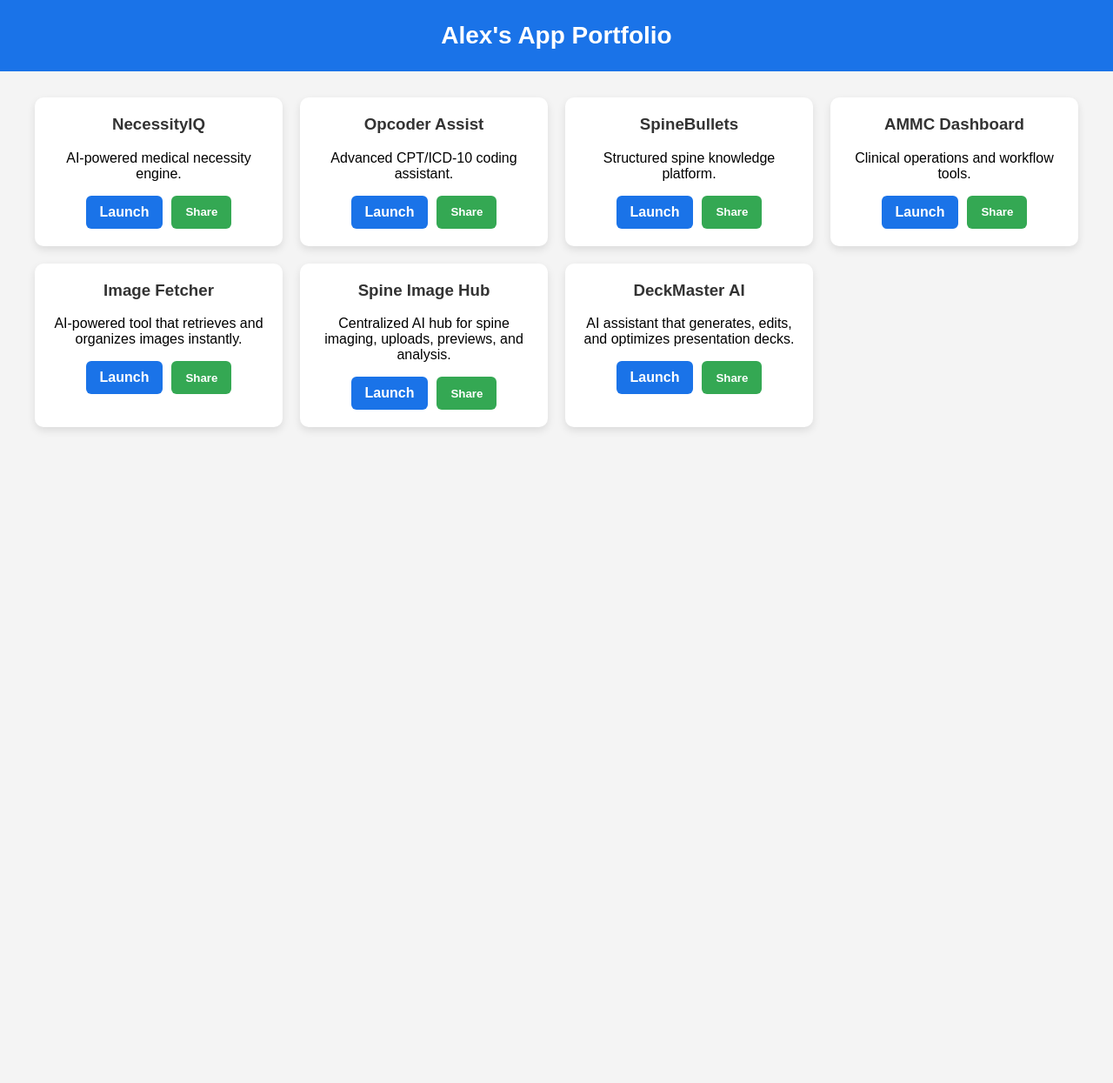
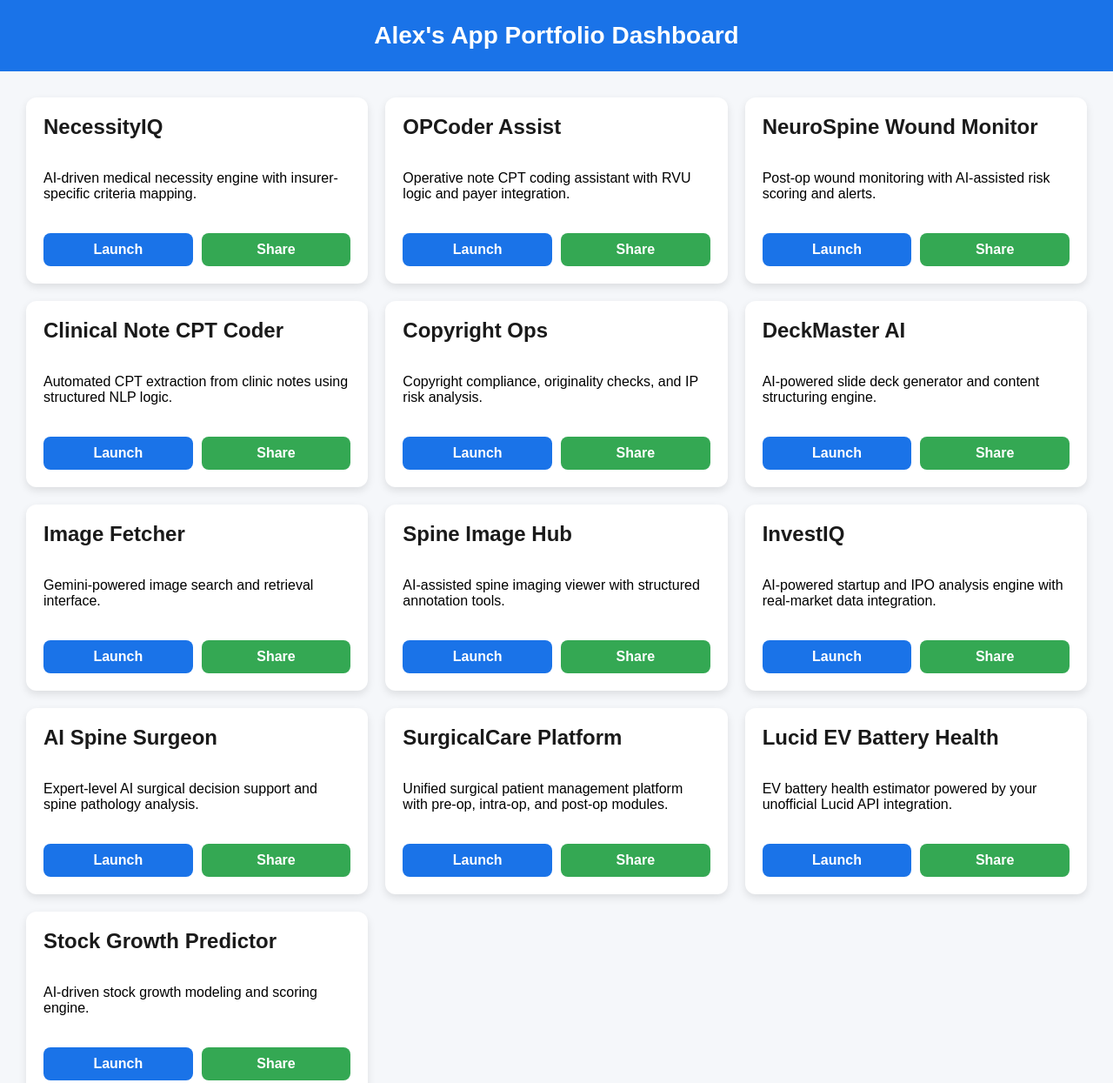
Before and after one commit to alexmohit825/alex-apps-portfolio, a plain HTML site: page index.html in a window 1280 px wide. Shown: the top 1245 px of the page at 87% size. Before the commit the page ends 800 px from the top, so only its background shows below. Drawn offline with Linux system fonts and the light colour scheme.

Commit message:
Refactor index.html with style and content updates
Updated styles for background, card layout, and button design. Enhanced app descriptions and added new app cards.

```diff
--- a/index.html
+++ b/index.html
@@ -8,7 +8,7 @@
   <style>
     body {
       font-family: Arial, sans-serif;
-      background: #f4f4f4;
+      background: #f5f7fa;
       margin: 0;
       padding: 0;
     }
@@ -24,138 +24,193 @@
 
     .container {
       display: grid;
-      grid-template-columns: repeat(auto-fit, minmax(280px, 1fr));
+      grid-template-columns: repeat(auto-fit, minmax(300px, 1fr));
       gap: 20px;
       padding: 30px;
-      max-width: 1200px;
-      margin: auto;
     }
 
     .card {
       background: white;
+      border-radius: 12px;
       padding: 20px;
-      border-radius: 10px;
       box-shadow: 0 4px 10px rgba(0,0,0,0.1);
-      text-align: center;
+      display: flex;
+      flex-direction: column;
+      justify-content: space-between;
     }
 
-    .card h3 {
+    .card h2 {
       margin-top: 0;
-      color: #333;
+      color: #1a1a1a;
     }
 
-    .btn-row {
-      margin-top: 15px;
+    .buttons {
+      margin-top: 20px;
       display: flex;
-      justify-content: center;
       gap: 10px;
     }
 
-    .launch-btn, .share-btn {
-      padding: 10px 16px;
-      border-radius: 6px;
+    .btn {
+      flex: 1;
+      padding: 10px;
+      border-radius: 8px;
+      text-align: center;
       font-weight: bold;
+      cursor: pointer;
       text-decoration: none;
-      cursor: pointer;
-      border: none;
-    }
-
-    .launch-btn {
-      background: #1a73e8;
       color: white;
     }
 
-    .launch-btn:hover {
-      background: #155fc0;
+    .launch {
+      background: #1a73e8;
     }
 
-    .share-btn {
+    .share {
       background: #34a853;
-      color: white;
-    }
-
-    .share-btn:hover {
-      background: #2c8c46;
     }
   </style>
 
   <script>
-    function copyLink(url) {
-      navigator.clipboard.writeText(url).then(() => {
-        alert("Link copied to clipboard!");
-      });
+    function shareApp(url) {
+      navigator.clipboard.writeText(url);
+      alert("Link copied to clipboard:\n" + url);
     }
   </script>
 </head>
 
 <body>
 
-<header>Alex's App Portfolio</header>
+<header>Alex's App Portfolio Dashboard</header>
 
 <div class="container">
 
-  <!-- Existing Apps -->
+  <!-- NecessityIQ -->
   <div class="card">
-    <h3>NecessityIQ</h3>
-    <p>AI-powered medical necessity engine.</p>
-    <div class="btn-row">
-      <a class="launch-btn" href="necessityiq.html" target="_blank">Launch</a>
-      <button class="share-btn" onclick="copyLink('https://alexmohit825.github.io/necessityiq/')">Share</button>
+    <h2>NecessityIQ</h2>
+    <p>AI-driven medical necessity engine with insurer-specific criteria mapping.</p>
+    <div class="buttons">
+      <a class="btn launch" href="https://alexmohit825.github.io/NecessityIQ/" target="_blank">Launch</a>
+      <div class="btn share" onclick="shareApp('https://alexmohit825.github.io/NecessityIQ/')">Share</div>
     </div>
   </div>
 
+  <!-- OPCoder Assist -->
   <div class="card">
-    <h3>Opcoder Assist</h3>
-    <p>Advanced CPT/ICD-10 coding assistant.</p>
-    <div class="btn-row">
-      <a class="launch-btn" href="opcoder-assist.html" target="_blank">Launch</a>
-      <button class="share-btn" onclick="copyLink('https://alexmohit825.github.io/opcoder-assist/')">Share</button>
+    <h2>OPCoder Assist</h2>
+    <p>Operative note CPT coding assistant with RVU logic and payer integration.</p>
+    <div class="buttons">
+      <a class="btn launch" href="https://alexmohit825.github.io/opcoder-assist/" target="_blank">Launch</a>
+      <div class="btn share" onclick="shareApp('https://alexmohit825.github.io/opcoder-assist/')">Share</div>
     </div>
   </div>
 
+  <!-- NeuroSpine Wound Monitor -->
   <div class="card">
-    <h3>SpineBullets</h3>
-    <p>Structured spine knowledge platform.</p>
-    <div class="btn-row">
-      <a class="launch-btn" href="spinebullets.html" target="_blank">Launch</a>
-      <button class="share-btn" onclick="copyLink('https://alexmohit825.github.io/spinebullets/')">Share</button>
+    <h2>NeuroSpine Wound Monitor</h2>
+    <p>Post‑op wound monitoring with AI‑assisted risk scoring and alerts.</p>
+    <div class="buttons">
+      <a class="btn launch" href="https://alexmohit825.github.io/neurospine-wound-monitor/" target="_blank">Launch</a>
+      <div class="btn share" onclick="shareApp('https://alexmohit825.github.io/neurospine-wound-monitor/')">Share</div>
     </div>
   </div>
 
+  <!-- Clinical Note CPT Coder -->
   <div class="card">
-    <h3>AMMC Dashboard</h3>
-    <p>Clinical operations and workflow tools.</p>
-    <div class="btn-row">
-      <a class="launch-btn" href="ammc-dashboard.html" target="_blank">Launch</a>
-      <button class="share-btn" onclick="copyLink('https://alexmohit825.github.io/ammc-dashboard/')">Share</button>
+    <h2>Clinical Note CPT Coder</h2>
+    <p>Automated CPT extraction from clinic notes using structured NLP logic.</p>
+    <div class="buttons">
+      <a class="btn launch" href="https://alexmohit825.github.io/clinical-note-cpt-coder/" target="_blank">Launch</a>
+      <div class="btn share" onclick="shareApp('https://alexmohit825.github.io/clinical-note-cpt-coder/')">Share</div>
     </div>
   </div>
 
-  <!-- NEW GOOGLE AI STUDIO APPS -->
+  <!-- Copyright Ops -->
   <div class="card">
-    <h3>Image Fetcher</h3>
-    <p>AI-powered tool that retrieves and organizes images instantly.</p>
-    <div class="btn-row">
-      <a class="launch-btn" href="https://alexmohit825.github.io/image-fetcher/" target="_blank">Launch</a>
-      <button class="share-btn" onclick="copyLink('https://alexmohit825.github.io/image-fetcher/')">Share</button>
+    <h2>Copyright Ops</h2>
+    <p>Copyright compliance, originality checks, and IP risk analysis.</p>
+    <div class="buttons">
+      <a class="btn launch" href="https://alexmohit825.github.io/copyright-ops/" target="_blank">Launch</a>
+      <div class="btn share" onclick="shareApp('https://alexmohit825.github.io/copyright-ops/')">Share</div>
     </div>
   </div>
 
+  <!-- DeckMaster AI -->
   <div class="card">
-    <h3>Spine Image Hub</h3>
-    <p>Centralized AI hub for spine imaging, uploads, previews, and analysis.</p>
-    <div class="btn-row">
-      <a class="launch-btn" href="https://alexmohit825.github.io/spine-image-hub/" target="_blank">Launch</a>
-      <button class="share-btn" onclick="copyLink('https://alexmohit825.github.io/spine-image-hub/')">Share</button>
+    <h2>DeckMaster AI</h2>
+    <p>AI-powered slide deck generator and content structuring engine.</p>
+    <div class="buttons">
+      <a class="btn launch" href="https://alexmohit825.github.io/deckmaster-ai/" target="_blank">Launch</a>
+      <div class="btn share" onclick="shareApp('https://alexmohit825.github.io/deckmaster-ai/')">Share</div>
     </div>
   </div>
 
+  <!-- Image Fetcher -->
   <div class="card">
-    <h3>DeckMaster AI</h3>
-    <p>AI assistant that generates, edits, and optimizes presentation decks.</p>
-    <div class="btn-row">
-      <a class="launch-btn" href="https://alexmohit825.github.io/deckmaster-ai/" target="_blank">Launch</a>
-      <button class="share-btn" onclick="copyLink('https://alexmohit825.github.io/deckmaster-ai/')">Share</button>
+    <h2>Image Fetcher</h2>
+    <p>Gemini-powered image search and retrieval interface.</p>
+    <div class="buttons">
+      <a class="btn launch" href="https://alexmohit825.github.io/image-fetcher/" target="_blank">Launch</a>
+      <div class="btn share" onclick="shareApp('https://alexmohit825.github.io/image-fetcher/')">Share</div>
+    </div>
+  </div>
+
+  <!-- Spine Image Hub -->
+  <div class="card">
+    <h2>Spine Image Hub</h2>
+    <p>AI-assisted spine imaging viewer with structured annotation tools.</p>
+    <div class="buttons">
+      <a class="btn launch" href="https://alexmohit825.github.io/spine-image-hub/" target="_blank">Launch</a>
+      <div class="btn share" onclick="shareApp('https://alexmohit825.github.io/spine-image-hub/')">Share</div>
+    </div>
+  </div>
+
+  <!-- InvestIQ -->
+  <div class="card">
+    <h2>InvestIQ</h2>
+    <p>AI-powered startup and IPO analysis engine with real-market data integration.</p>
+    <div class="buttons">
+      <a class="btn launch" href="https://alexmohit825.github.io/investIQ/" target="_blank">Launch</a>
+      <div class="btn share" onclick="shareApp('https://alexmohit825.github.io/investIQ/')">Share</div>
+    </div>
+  </div>
+
+  <!-- AI Spine Surgeon -->
+  <div class="card">
+    <h2>AI Spine Surgeon</h2>
+    <p>Expert-level AI surgical decision support and spine pathology analysis.</p>
+    <div class="buttons">
+      <a class="btn launch" href="https://alexmohit825.github.io/ai-spine-surgeon/" target="_blank">Launch</a>
+      <div class="btn share" onclick="shareApp('https://alexmohit825.github.io/ai-spine-surgeon/')">Share</div>
+    </div>
+  </div>
+
+  <!-- SurgicalCare Platform -->
+  <div class="card">
+    <h2>SurgicalCare Platform</h2>
+    <p>Unified surgical patient management platform with pre‑op, intra‑op, and post‑op modules.</p>
+    <div class="buttons">
+      <a class="btn launch" href="https://alexmohit825.github.io/surgicalcare-platform/" target="_blank">Launch</a>
+      <div class="btn share" onclick="shareApp('https://alexmohit825.github.io/surgicalcare-platform/')">Share</div>
+    </div>
+  </div>
+
+  <!-- Lucid EV Battery Health -->
+  <div class="card">
+    <h2>Lucid EV Battery Health</h2>
+    <p>EV battery health estimator powered by your unofficial Lucid API integration.</p>
+    <div class="buttons">
+      <a class="btn launch" href="https://alexmohit825.github.io/lucid-ev-battery-health/" target="_blank">Launch</a>
+      <div class="btn share" onclick="shareApp('https://alexmohit825.github.io/lucid-ev-battery-health/')">Share</div>
+    </div>
+  </div>
+
+  <!-- Stock Growth Predictor -->
+  <div class="card">
+    <h2>Stock Growth Predictor</h2>
+    <p>AI-driven stock growth modeling and scoring engine.</p>
+    <div class="buttons">
+      <a class="btn launch" href="https://alexmohit825.github.io/stock-growth-predictor/" target="_blank">Launch</a>
+      <div class="btn share" onclick="shareApp('https://alexmohit825.github.io/stock-growth-predictor/')">Share</div>
     </div>
   </div>
 
```
